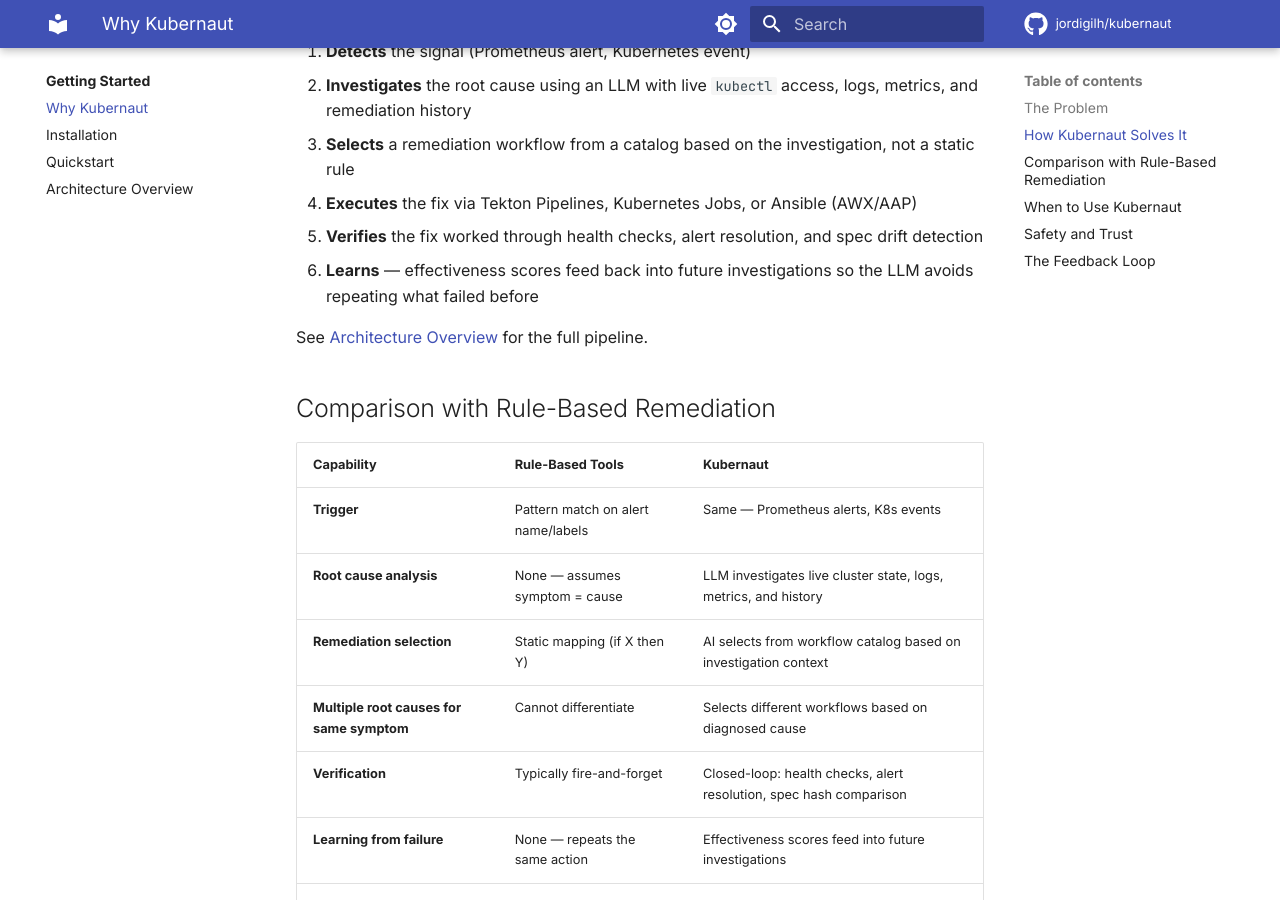
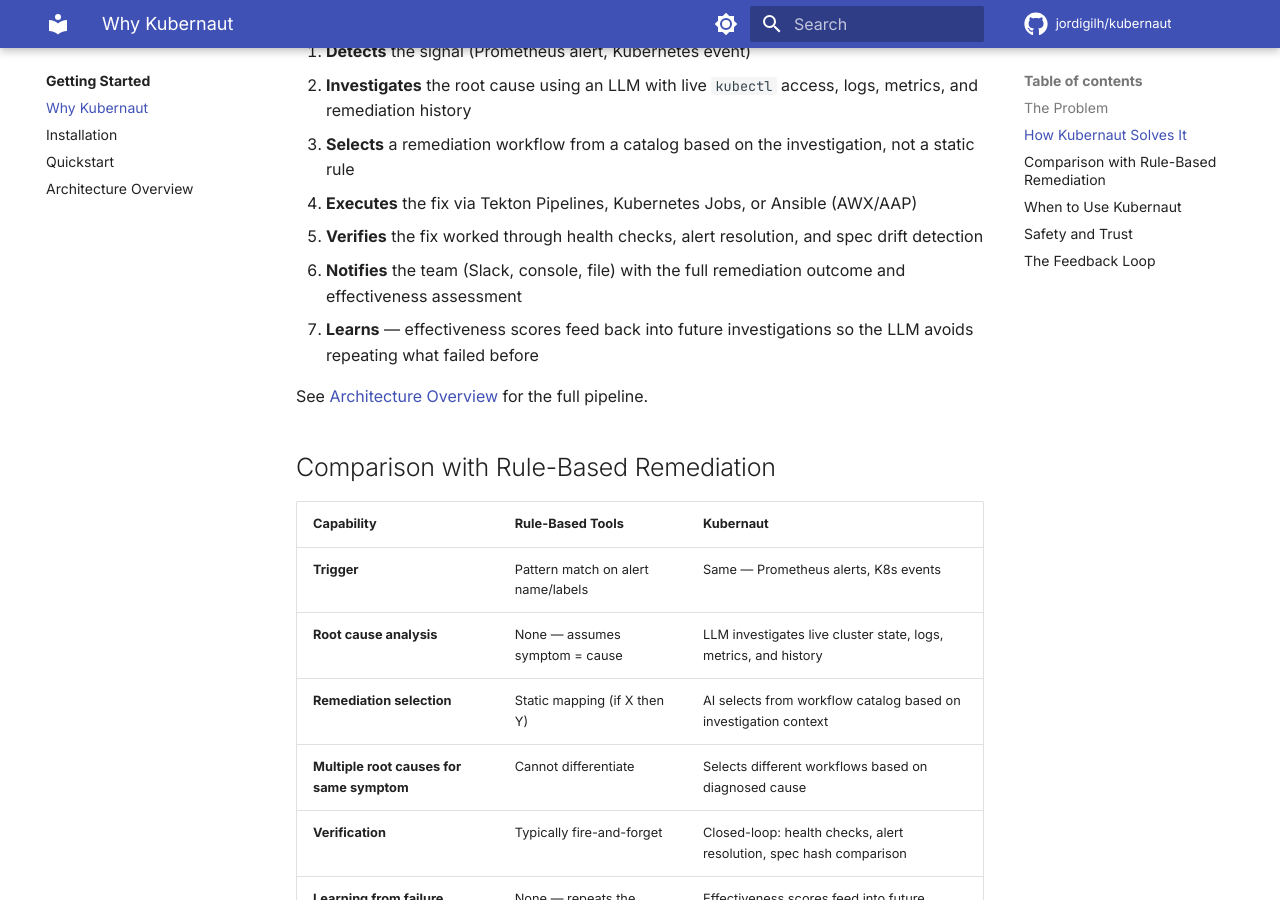
Before and after one commit to jordigilh/kubernaut-docs, an MkDocs documentation site: the page built from docs/getting-started/why-kubernaut.md, in a window 1280 px wide and 900 px high, scrolled down 753 px. Built offline with MkDocs 1.6.1 and Material for MkDocs 9.7.7, drawn with Linux system fonts in a browser that asks for light colours; comment, search, counter and statistics services are not loaded; the version menu is left out.

Commit message:
docs: add notification step to Why Kubernaut pipeline
Made-with: Cursor

```diff
--- a/docs/getting-started/why-kubernaut.md
+++ b/docs/getting-started/why-kubernaut.md
@@ -19,7 +19,8 @@ Kubernaut turns remediation into a declarative, AI-driven, closed-loop process:
 3. **Selects** a remediation workflow from a catalog based on the investigation, not a static rule
 4. **Executes** the fix via Tekton Pipelines, Kubernetes Jobs, or Ansible (AWX/AAP)
 5. **Verifies** the fix worked through health checks, alert resolution, and spec drift detection
-6. **Learns** — effectiveness scores feed back into future investigations so the LLM avoids repeating what failed before
+6. **Notifies** the team (Slack, console, file) with the full remediation outcome and effectiveness assessment
+7. **Learns** — effectiveness scores feed back into future investigations so the LLM avoids repeating what failed before
 
 See [Architecture Overview](architecture-overview.md) for the full pipeline.
 
```
